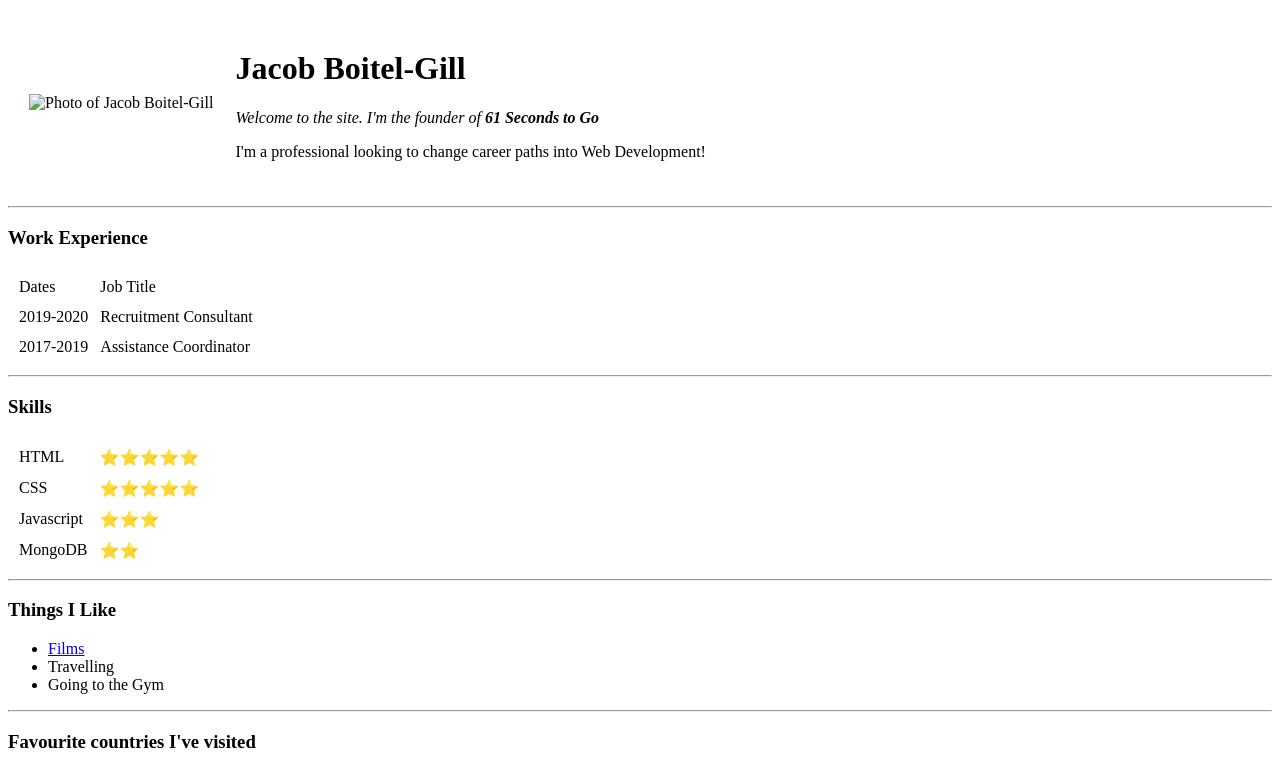
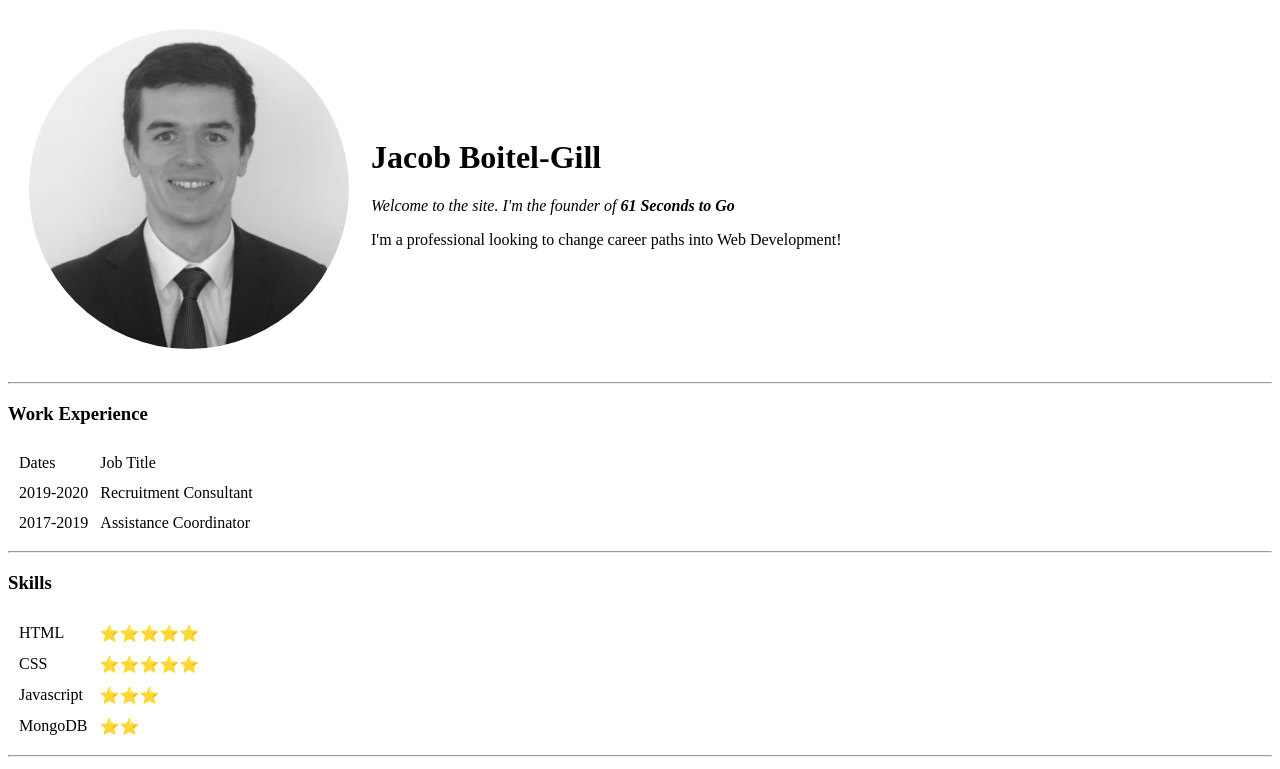
Before and after one commit to Timetopretend/CV, a plain HTML site: page index.html in a window 1280 px wide. Shown: the top 769 px of the page. Drawn offline with Linux system fonts and the light colour scheme.

Commit message:
Updated index.html
Updated img src so profile pic is viewable

```diff
--- a/index.html
+++ b/index.html
@@ -9,7 +9,7 @@
 <body>
   <table cellspacing="20">
     <tr>
-      <td><img src="images/Profile Photo.png" alt="Photo of Jacob Boitel-Gill"></td>
+      <td><img src="Profile Photo.png" alt="Photo of Jacob Boitel-Gill"></td>
       <td>
         <h1>Jacob Boitel-Gill</h1>
         <p><em> Welcome to the site. I'm the founder of <strong>61 Seconds to Go</strong>
```
